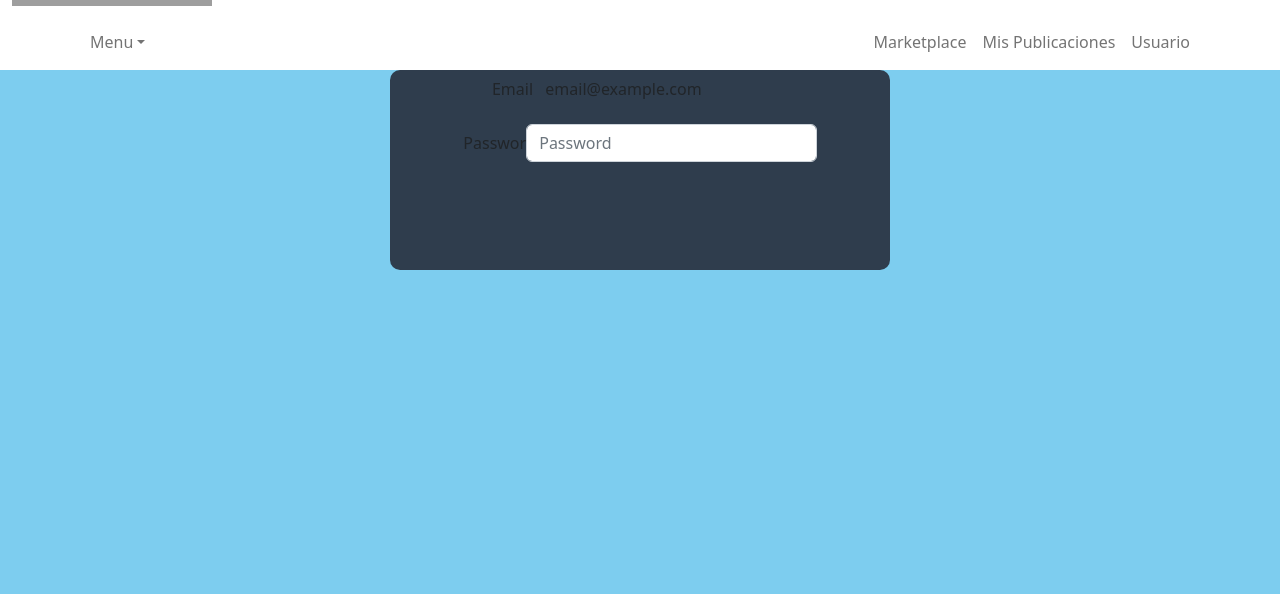
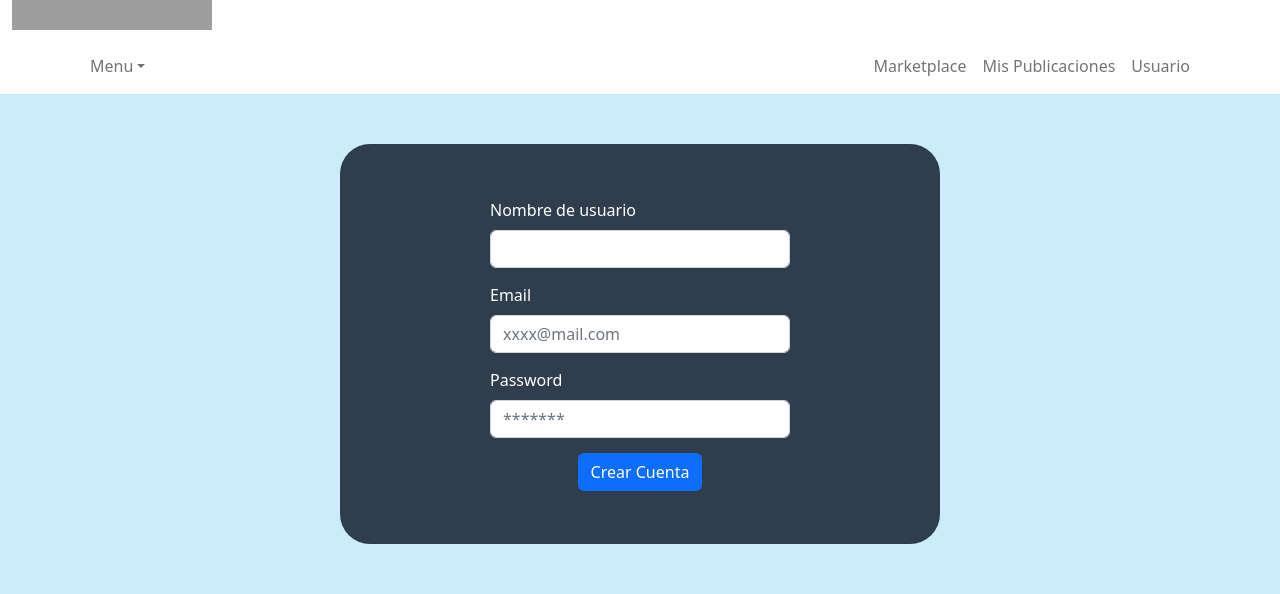
Before and after one commit to JesusRojasn/all-zone, a React (Create React App) app: page /registro in a window 1280 px wide. Shown: the part 152-746 px from the top of the page. Built offline with nearby package versions, Linux system fonts and the light colour scheme; grey boxes are pictures that could not be loaded.

Commit message:
Registro
cambios css y formulario

```diff
--- a/public/index.html
+++ b/public/index.html
@@ -9,21 +9,8 @@
       name="description"
       content="Web site created using create-react-app"
     />
-    <link rel="apple-touch-icon" href="%PUBLIC_URL%/logo192.png" />
-    <!--
-      manifest.json provides metadata used when your web app is installed on a
-      user's mobile device or desktop. See https://developers.google.com/web/fundamentals/web-app-manifest/
-    -->
-    <link rel="manifest" href="%PUBLIC_URL%/manifest.json" />
-    <!--
-      Notice the use of %PUBLIC_URL% in the tags above.
-      It will be replaced with the URL of the `public` folder during the build.
-      Only files inside the `public` folder can be referenced from the HTML.
 
-      Unlike "/favicon.ico" or "favicon.ico", "%PUBLIC_URL%/favicon.ico" will
-      work correctly both with client-side routing and a non-root public URL.
-      Learn how to configure a non-root public URL by running `npm run build`.
-    -->
+    <
     <title>React App</title>
   </head>
   <body>
--- a/src/Views/Registro.jsx
+++ b/src/Views/Registro.jsx
@@ -1,31 +1,32 @@
-import Col from 'react-bootstrap/Col';
+import Button from 'react-bootstrap/Button';
 import Form from 'react-bootstrap/Form';
-import Row from 'react-bootstrap/Row';
 
-function PlaintextExample() {
+function Registro() {
   return (
     <div className='fondoFormulario'>
     <Form className='formulario'>
-      <Form.Group as={Row} className="mb-3" controlId="formPlaintextEmail">
-        <Form.Label column sm="2">
-          Email
-        </Form.Label>
-        <Col sm="10">
-          <Form.Control plaintext readOnly defaultValue="email@example.com" />
-        </Col>
+    <Form.Group className="caja" controlId="formGroupEmail">
+        <Form.Label>Nombre de usuario</Form.Label>
+        <Form.Control type="text" placeholder="" />
       </Form.Group>
 
-      <Form.Group as={Row} className="mb-3" controlId="formPlaintextPassword">
-        <Form.Label column sm="2">
-          Password
-        </Form.Label>
-        <Col sm="10">
-          <Form.Control type="password" placeholder="Password" />
-        </Col>
+      <Form.Group className="caja" controlId="formGroupEmail">
+        <Form.Label>Email</Form.Label>
+        <Form.Control type="email" placeholder="xxxx@mail.com" />
       </Form.Group>
+
+      <Form.Group className="caja" controlId="formGroupPassword">
+        <Form.Label>Password</Form.Label>
+        <Form.Control type="password" placeholder="*******" />
+      </Form.Group>
+      <div>
+        <Button className='boton'>Crear Cuenta</Button>{' '}
+      </div>
+
     </Form>
+
     </div>
   );
 }
 
-export default PlaintextExample;
+export default Registro;
--- a/src/index.css
+++ b/src/index.css
@@ -48,17 +48,33 @@ code {
 .formulario {
   display: flex;
   flex-direction: column;
+  justify-content: center;
   align-items: center;
-  height: 200px;
-  width: 500px;
+  margin-top: 50px;
+  height: 400px;
+  width: 600px;
  background-color: #2F3D4D;
- border-radius: 10px;
+ color: white;
+ border-radius: 30px;
 }
 
 .fondoFormulario {
   display: flex;
   justify-content: center;
-  background-color: #7DCDEF;
-  height: 100vh;
+
+  background-color: rgba(191, 232, 249, 0.804);
+
+  height: 70vh;
 
 }
+
+.caja {
+  width: 300px;
+  margin-bottom: 15px;
+}
+
+.boton {
+  background-color: #58889d;
+
+
+}
```
Also changed, not shown: public/fondo.jpg (added).
